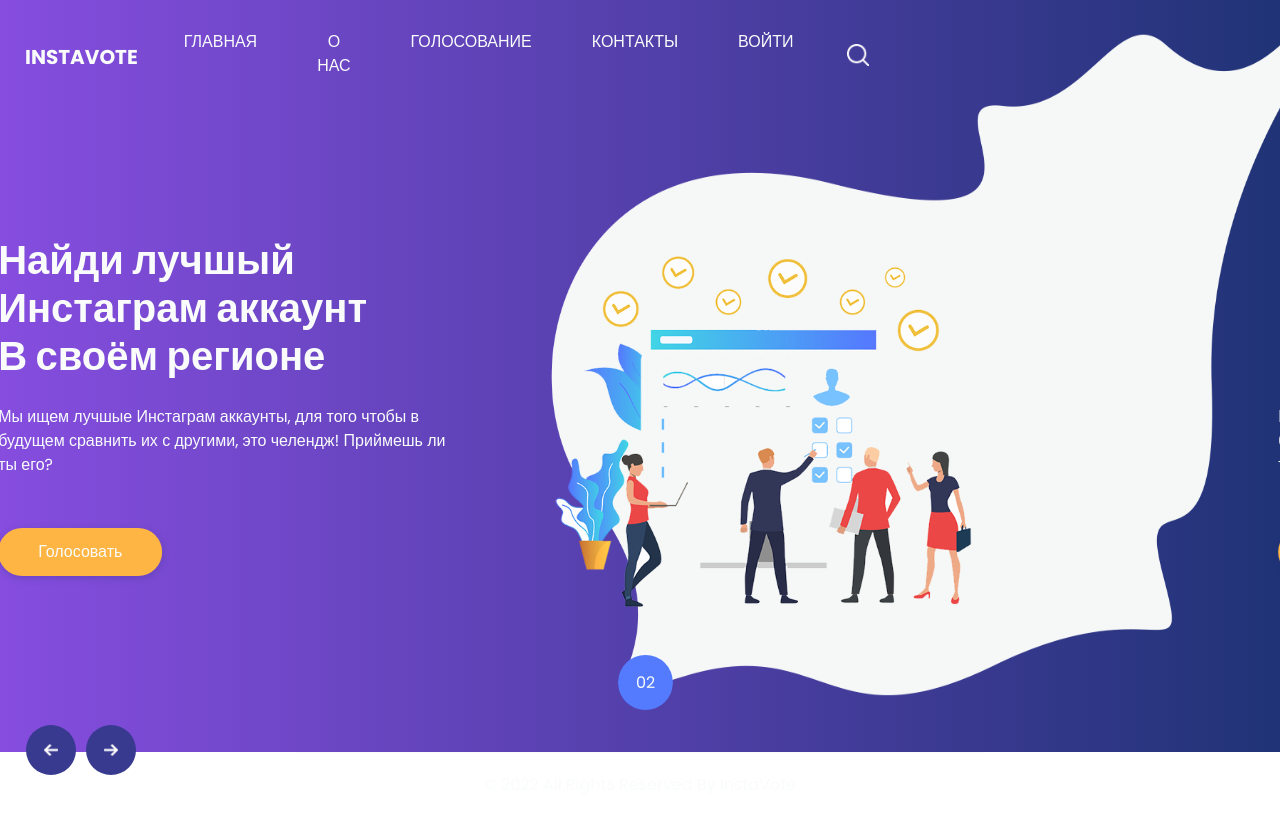
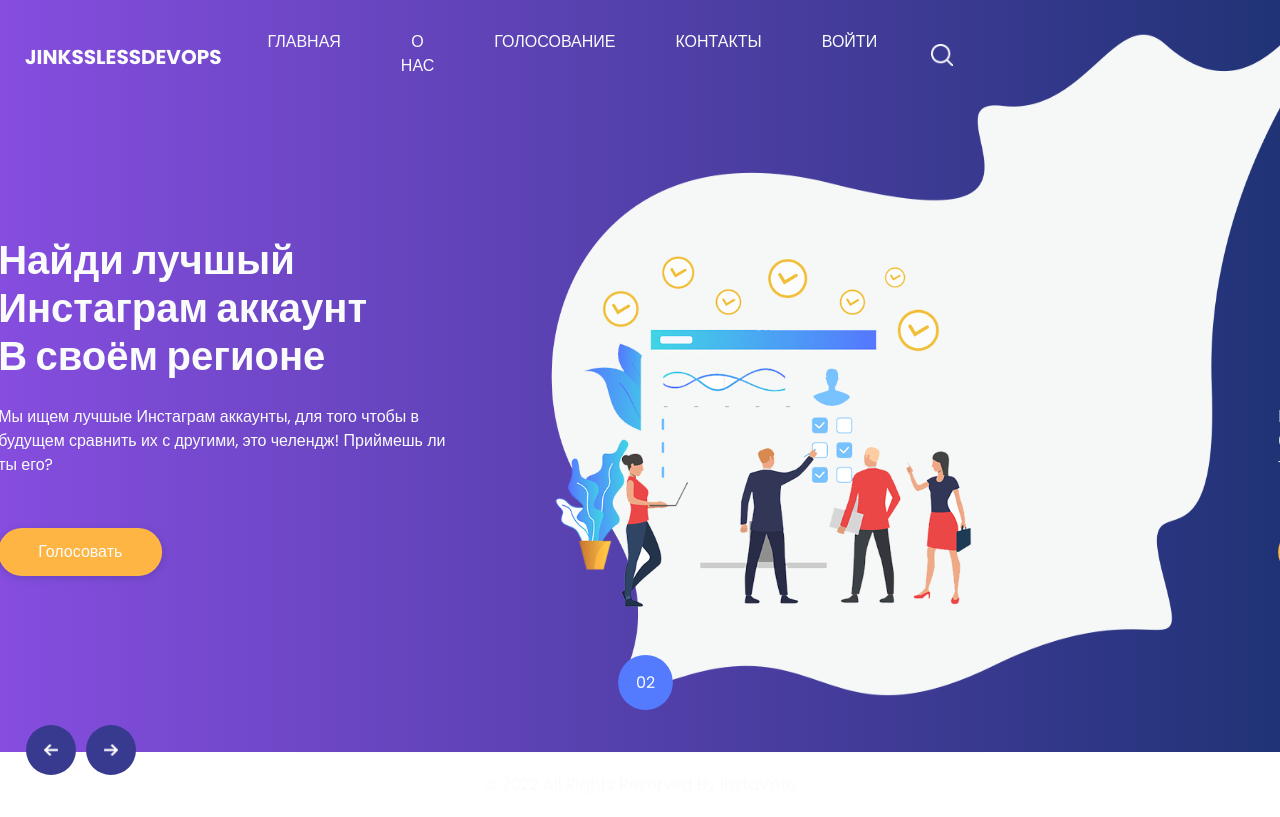
Before and after one commit to jinkssgit/nelify, a plain HTML site: page index.html in a window 1280 px wide. Drawn offline with nearby package versions, Linux system fonts and the light colour scheme.

Commit message:
Edit Tiltle and HeaderSpan(Logo)

```diff
--- a/index.html
+++ b/index.html
@@ -9,7 +9,7 @@
   <meta name="description" content=""/>
   <meta name="author" content=""/>
 
-  <title>InstaVote</title>
+  <title>JinkssLessDevOps</title>
 
   <!-- slider stylesheet -->
   <link rel="stylesheet" type="text/css" href="https://cdnjs.cloudflare.com/ajax/libs/OwlCarousel2/2.1.3/assets/owl.carousel.min.css"/>
@@ -35,7 +35,7 @@
             <nav class="navbar navbar-expand-lg custom_nav-container ">
               <a class="navbar-brand" href="index.html">
                 <span>
-                  InstaVote
+                  JinkssLessDevOps
                 </span>
               </a>
               <button class="navbar-toggler" type="button" data-toggle="collapse" data-target="#navbarSupportedContent" aria-controls="navbarSupportedContent" aria-expanded="false" aria-label="Toggle navigation">
```
